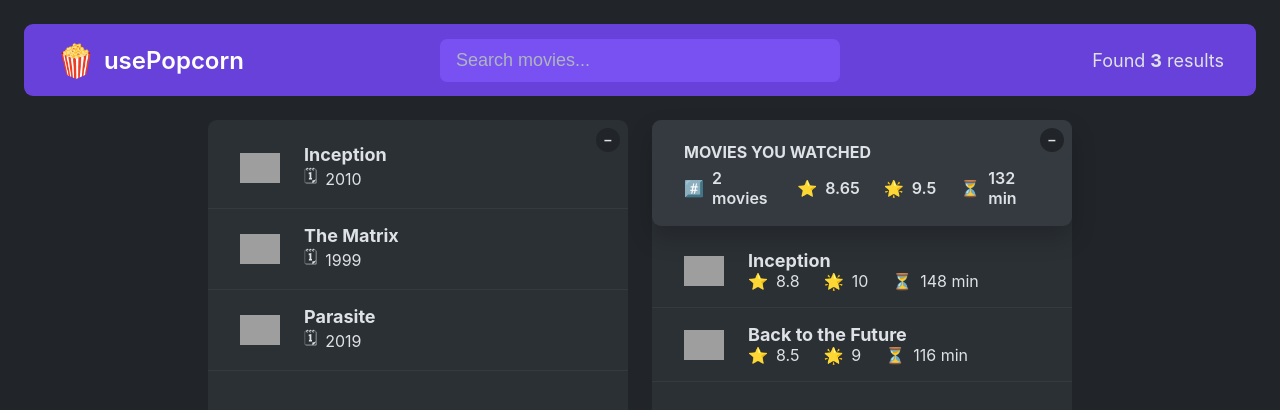
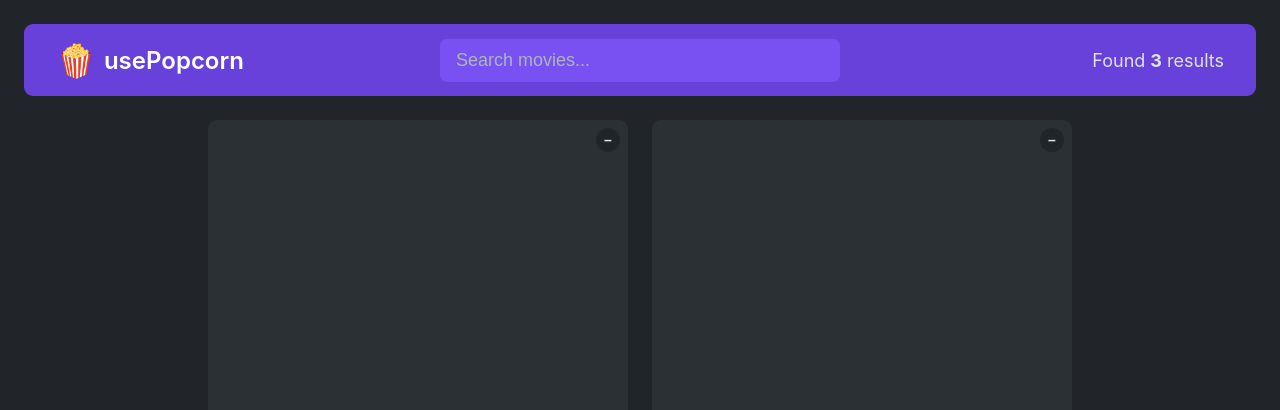
Before and after one commit to OlaiwonAbdullahi/usePopcorn, a React (Vite) app: page / in a window 1280 px wide. Shown: the top 410 px of the page. Built offline with nearby package versions, Linux system fonts and the light colour scheme; grey boxes are pictures that could not be loaded.

Commit message:
update App.jsx

```diff
--- a/src/App.jsx
+++ b/src/App.jsx
@@ -58,16 +58,23 @@ export default function App() {
         <NumResult movies={movies} />
       </NavBar>
       <Main>
+        <Box element={<MovieList movies={movies} />} />
+        <Box
+          element={
+            <>
+              <Summary watched={watched} />
+
+              <WatchedList watched={watched} />
+            </>
+          }
+        />
+        {/*
         <Box>
-          <MovieList movies={movies} />
+
         </Box>
         <Box>
-          <>
-            <Summary watched={watched} />
 
-            <WatchedList watched={watched} />
-          </>
-        </Box>
+        </Box>*/}
       </Main>
     </>
   );
```
